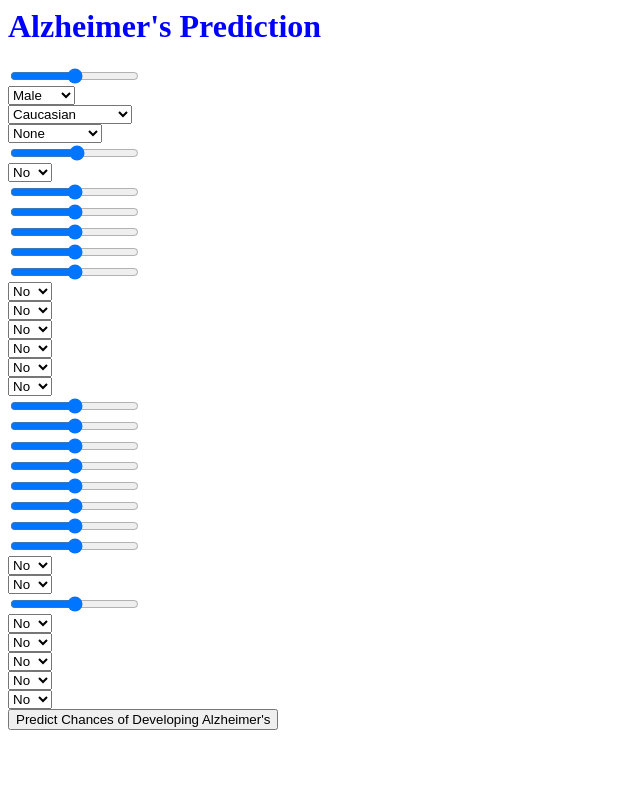
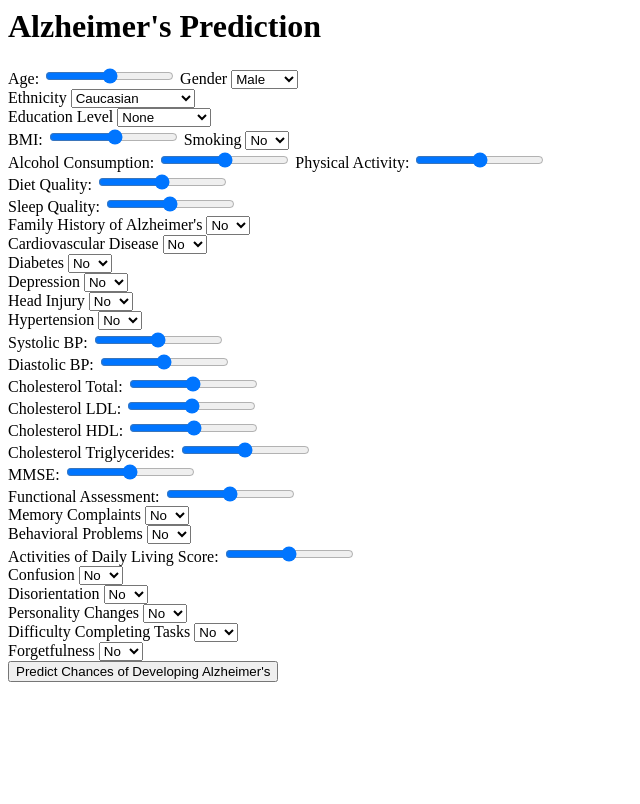
Before and after one commit to akcone2003/Alzheimers_Investigation, a Flask app: page / in a window 1280 px wide. Shown: the whole page, without its empty margins (0-640 px from the left). After the commit the page ends 682 px from the top, so only its background shows below. Run offline with Flask 3, Linux system fonts and the light colour scheme; parts of the project's set-up code (start-up, migrations or seed data) failed here and were passed over.

Commit message:
Continued project

```diff
--- /dev/null
+++ b/app.yaml
@@ -0,0 +1 @@
+runtime: python38
--- a/app.py
+++ b/main.py
@@ -6,7 +6,8 @@
 app = Flask(__name__)
 
 # Load trained model
-model = pickle.load(open("models/model.pk1", "rb"))
+with open("models/model.pkl", "rb") as file:
+    model = pickle.load(file)
 
 
 # Define route to be home
@@ -27,11 +28,11 @@
     int_features = [float(x) for x in request.form.values()]  # convert string input into float
     features = [np.array(int_features)]  # convert to array
 
-    prediction = model.predict(features)  # predict on input
+    prediction = model.predict_proba(features)  # predict on input
 
-    output = round(prediction[0], 2)
+    output = round(prediction[0][1], 2)
 
-    return render_template('index.html', prediction_text='The predicted value is {}'.format(output))
+    return render_template('index.html', prediction_text="The probability of Alzheimer's is {}".format(output))
 
 
 if __name__ == '__main__':
--- /dev/null
+++ b/requirements.txt
@@ -0,0 +1,6 @@
+numpy~=1.24.3
+flask~=3.0.3
+matplotlib~=3.7.2
+scikit-learn~=1.3.0
+xgboost~=2.0.3
+lightgbm~=4.3.0
--- a/templates/index.html
+++ b/templates/index.html
@@ -6,129 +6,178 @@
 </head>
 <body style="background: white;">
 <div class="login">
-    <h1 style="color:Blue;">Alzheimer's Prediction</h1>
+    <h1 style="color:Black;">Alzheimer's Prediction</h1>
     <form action="{{ url_for('predict')}}" method="post">
-        <input type="range" min="60" max="90" name="Age" placeholder="Age" required="required" /><br>
+        <script>
+            // Update the slider value
+            function updateSliderValue(value, elementId) {
+                document.getElementById(elementId).textContent = value;
+            }
 
-        <select name="Gender">
+            // Initialize the slider value on page load
+            window.onload = function() {
+                let inputIds = ['Age', 'BMI', 'AlcoholConsumption', 'PhysicalActivity', 'DietQuality', 'SleepQuality', 'SystolicBP',
+                'DiastolicBP', 'CholesterolTotal', 'CholesterolLDL', 'CholesterolHDL', 'CholesterolTriglycerides', 'MMSE', 'FunctionalAssessment', 'ADL'];
+
+                for (let i = 0; i < inputIds.length; i++) {
+                    updateSliderValue(document.getElementById(inputIds[i]).value, inputIds[i] + 'Value');
+                }
+            };
+        </script>
+
+
+        <label for="Age">Age: <span id="ageValue"></span></label>
+        <input type="range" min="10" max="90" name="Age" id="Age" oninput="updateSliderValue(this.value, 'ageValue')" />
+
+
+        <label for="Gender">Gender</label>
+        <select name="Gender" id="Gender">
             <option value="0">Male</option>
             <option value="1">Female</option>
         </select><br>
 
-        <select name="Ethnicity">
+        <label for="Ethnicity">Ethnicity</label>
+        <select name="Ethnicity" id="Ethnicity">
             <option value="0">Caucasian</option>
             <option value="1">African American</option>
             <option value="2">Asian</option>
             <option value="3">Other</option>
         </select><br>
 
-        <select name="EducationLevel">
+        <label for="EducationLevel">Education Level</label>
+        <select name="EducationLevel" id="EducationLevel">
             <option value="0">None</option>
             <option value="1">High School</option>
             <option value="2">Bachelor's</option>
             <option value="3">Higher</option>
         </select><br>
 
-        <input type="range" min="15" max="40"  name="BMI" placeholder="BMI" required="required" /><br>
+        <label for="BMI">BMI: <span id="BMIValue"></span></label>
+        <input type="range" min="15" max="40"  name="BMI" id="BMI" oninput="updateSliderValue(this.value, 'BMIValue')" />
 
-        <select name="Smoking">
+        <label for="Smoking">Smoking</label>
+        <select name="Smoking" id="Smoking">
             <option value="0">No</option>
             <option value="1">Yes</option>
         </select><br>
 
-        <input type="range" min="0" max="20"  name="AlcoholConsumption" placeholder="Alcohol Consumption" required="required" /><br>
+        <label for="AlcoholConsumption">Alcohol Consumption: <span id="AlcoholConsumptionValue"></span></label>
+        <input type="range" min="0" max="20"  name="AlcoholConsumption" id="AlcoholConsumption" oninput="updateSliderValue(this.value, 'AlcoholConsumptionValue')" />
 
-        <input type="range" min="0" max="10"  name="PhysicalActivity" placeholder="Physical Activity" required="required" /><br>
+        <label for="PhysicalActivity">Physical Activity: <span id="PhysicalActivityValue"></span></label>
+        <input type="range" min="0" max="10"  name="PhysicalActivity" id="PhysicalActivity" oninput="updateSliderValue(this.value, 'PhysicalActivityValue')" /><br>
 
-        <input type="range" min="0" max="10"  name="DietQuality" placeholder="Diet Quality" required="required" /><br>
+        <label for="DietQuality">Diet Quality: <span id="DietQualityValue"></span></label>
+        <input type="range" min="0" max="10"  name="DietQuality" id="DietQuality" oninput="updateSliderValue(this.value, 'DietQualityValue')" /><br>
 
-        <!-- Add the rest of the fields in a similar manner -->
-        <input type="range" min="0" max="10"  name="DietQuality" placeholder="Diet Quality" required="required" /><br>
+        <label for="SleepQuality">Sleep Quality: <span id="SleepQualityValue"></span></label>
+        <input type="range" min="4" max="10"  name="SleepQuality" id="SleepQuality" oninput="updateSliderValue(this.value, 'SleepQualityValue')" /><br>
 
-        <input type="range" min="4" max="10"  name="SleepQuality" placeholder="Sleep Quality" required="required" /><br>
-
-        <select name="FamilyHistoryAlzheimers">
+        <label for="FamilyHistoryAlzheimers">Family History of Alzheimer's</label>
+        <select name="FamilyHistoryAlzheimers" id="FamilyHistoryAlzheimers">
             <option value="0">No</option>
             <option value="1">Yes</option>
         </select><br>
 
-        <select name="CardiovascularDisease">
+        <label for="CardiovascularDisease">Cardiovascular Disease</label>
+        <select name="CardiovascularDisease" id="CardiovascularDisease">
             <option value="0">No</option>
             <option value="1">Yes</option>
         </select><br>
 
-        <select name="Diabetes">
+        <label for="Diabetes">Diabetes</label>
+        <select name="Diabetes" id="Diabetes">
             <option value="0">No</option>
             <option value="1">Yes</option>
         </select><br>
 
-        <select name="Depression">
+        <label for="Depression">Depression</label>
+        <select name="Depression" id="Depression">
             <option value="0">No</option>
             <option value="1">Yes</option>
         </select><br>
 
-        <select name="HeadInjury">
+        <label for="HeadInjury">Head Injury</label>
+        <select name="HeadInjury" id="HeadInjury">
             <option value="0">No</option>
             <option value="1">Yes</option>
         </select><br>
 
-        <select name="Hypertension">
+        <label for="Hypertension">Hypertension</label>
+        <select name="Hypertension" id="Hypertension">
             <option value="0">No</option>
             <option value="1">Yes</option>
         </select><br>
 
-        <input type="range" min="90" max="180" name="SystolicBP" placeholder="Systolic BP" required="required" /><br>
+        <label for="SystolicBP">Systolic BP: <span id="SystolicBPValue"></span></label>
+        <input type="range" min="90" max="180" name="SystolicBP" id="SystolicBP" oninput="updateSliderValue(this.value, 'SystolicBPValue')" /><br>
 
-        <input type="range" min="60" max="120" name="DiastolicBP" placeholder="Diastolic BP" required="required" /><br>
+        <label for="DiastolicBP">Diastolic BP: <span id="DiastolicBPValue"></span></label>
+        <input type="range" min="60" max="120" name="DiastolicBP" id="DiastolicBP" oninput="updateSliderValue(this.value, 'DiastolicBPValue')" /><br>
 
-        <input type="range" min="150" max="300"  name="CholesterolTotal" placeholder="Cholesterol Total" required="required" /><br>
+        <label for="CholesterolTotal">Cholesterol Total: <span id="CholesterolTotalValue"></span></label>
+        <input type="range" min="150" max="300"  name="CholesterolTotal" id="CholesterolTotal" oninput="updateSliderValue(this.value, 'CholesterolTotalValue')" /><br>
 
-        <input type="range" min="50" max="200"  name="CholesterolLDL" placeholder="Cholesterol LDL" required="required" /><br>
+        <label for="CholesterolLDL">Cholesterol LDL: <span id="CholesterolLDLValue"></span></label>
+        <input type="range" min="50" max="200"  name="CholesterolLDL" id="CholesterolLDL" oninput="updateSliderValue(this.value, 'CholesterolLDLValue')" /><br>
 
-        <input type="range" min="20" max="100"  name="CholesterolHDL" placeholder="Cholesterol HDL" required="required" /><br>
+        <label for="CholesterolHDL">Cholesterol HDL: <span id="CholesterolHDLValue"></span></label>
+        <input type="range" min="20" max="100"  name="CholesterolHDL" id="CholesterolHDL" oninput="updateSliderValue(this.value, 'CholesterolHDLValue')" /><br>
 
-        <input type="range" min="50" max="400"  name="CholesterolTriglycerides" placeholder="Cholesterol Triglycerides" required="required" /><br>
+        <label for="CholesterolTriglycerides">Cholesterol Triglycerides: <span id="CholesterolTriglyceridesValue"></span></label>
+        <input type="range" min="50" max="400"  name="CholesterolTriglycerides" id="CholesterolTriglycerides" oninput="updateSliderValue(this.value, 'CholesterolTriglyceridesValue')" /><br>
 
-        <input type="range" min="0" max="30"  name="MMSE" placeholder="MMSE Score" required="required" /><br>
+        <label for="MMSE">MMSE: <span id="MMSEValue"></span></label>
+        <input type="range" min="0" max="30"  name="MMSE" id="MMSE" oninput="updateSliderValue(this.value, 'MMSEValue')" /><br>
 
-        <input type="range" min="0" max="10"  name="FunctionalAssessment" placeholder="Functional Assessment" required="required" /><br>
+        <label for="FunctionalAssessment">Functional Assessment: <span id="FunctionalAssessmentValue"></span></label>
+        <input type="range" min="0" max="10"  name="FunctionalAssessment" id="FunctionalAssessment" oninput="updateSliderValue(this.value, 'FunctionalAssessmentValue')" /><br>
 
-        <select name="MemoryComplaints">
+        <label for="MemoryComplaints">Memory Complaints</label>
+        <select name="MemoryComplaints" id="MemoryComplaints">
             <option value="0">No</option>
             <option value="1">Yes</option>
         </select><br>
 
-        <select name="BehavioralProblems">
+        <label for="BehavioralProblems">Behavioral Problems</label>
+        <select name="BehavioralProblems" id="BehavioralProblems">
             <option value="0">No</option>
             <option value="1">Yes</option>
         </select><br>
 
-        <input type="range" min="0" max="10"  name="ADL" placeholder="Activities of Daily Living Score" required="required" /><br>
+        <label for="ADL">Activities of Daily Living Score: <span id="ADLValue"></span></label>
+        <input type="range" min="0" max="10"  name="ADL" id="ADL" oninput="updateSliderValue(this.value, 'ADLValue')" /><br>
 
-        <select name="Confusion">
+        <label for="Confusion">Confusion</label>
+        <select name="Confusion" id="Confusion">
             <option value="0">No</option>
             <option value="1">Yes</option>
         </select><br>
 
-        <select name="Disorientation">
+        <label for="Disorientation">Disorientation</label>
+        <select name="Disorientation" id="Disorientation">
             <option value="0">No</option>
             <option value="1">Yes</option>
         </select><br>
 
-        <select name="PersonalityChanges">
+        <label for="PersonalityChanges">Personality Changes</label>
+        <select name="PersonalityChanges" id="PersonalityChanges">
             <option value="0">No</option>
             <option value="1">Yes</option>
         </select><br>
 
-        <select name="DifficultyCompletingTasks">
+        <label for="DifficultyCompletingTasks">Difficulty Completing Tasks</label>
+        <select name="DifficultyCompletingTasks" id="DifficultyCompletingTasks">
             <option value="0">No</option>
             <option value="1">Yes</option>
         </select><br>
 
-        <select name="Forgetfulness">
+        <label for="Forgetfulness">Forgetfulness</label>
+        <select name="Forgetfulness" id="Forgetfulness">
             <option value="0">No</option>
             <option value="1">Yes</option>
         </select><br>
+
         <button type="submit" class="btn btn-primary btn-block btn-large">Predict Chances of Developing Alzheimer's</button>
     </form>
 
```
Also changed, not shown: 1 other file.
